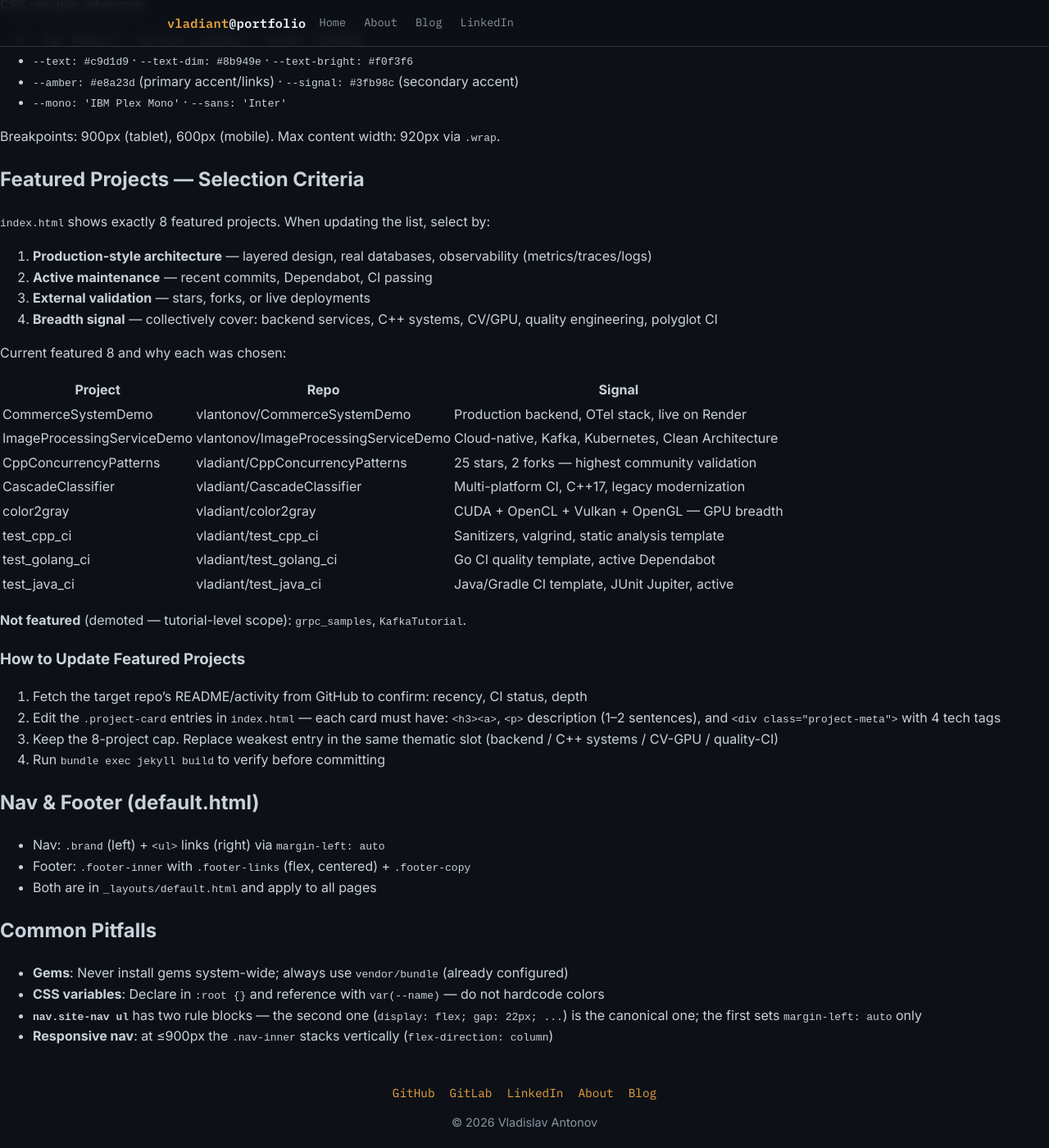
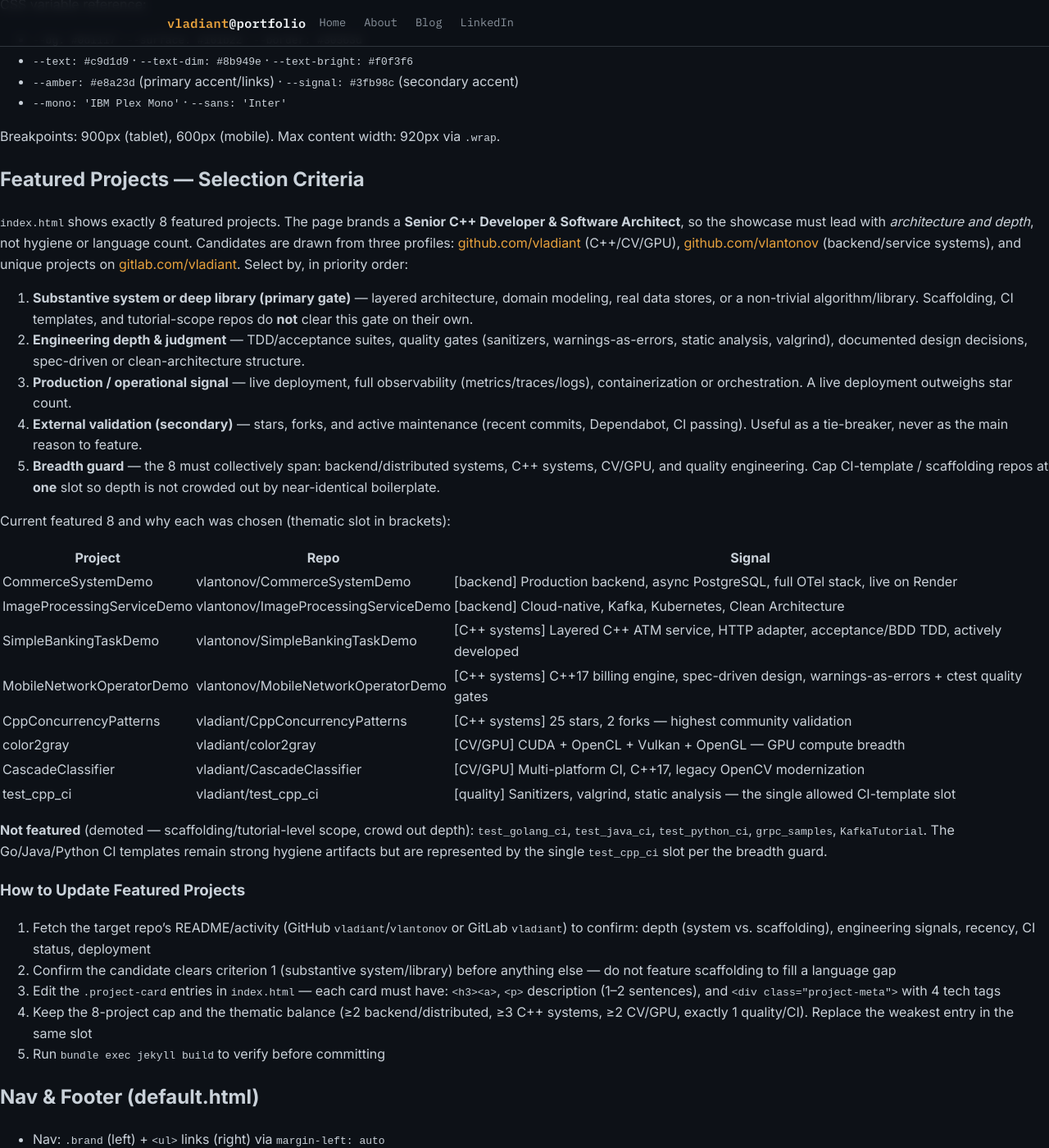
Before and after one commit to vladiant/vladiant.github.io, a Jekyll site: the page built from AGENTS.md, in a window 1280 px wide and 1400 px high, scrolled down 887 px. Shown: the whole window at 82% size. Built offline with Jekyll 4.4.1, drawn with Linux system fonts in a browser that asks for light colours; our own code applies the rules of GitHub Pages for plain Markdown files.

Commit message:
Update criteria and featured projects

```diff
--- a/AGENTS.md
+++ b/AGENTS.md
@@ -43,34 +43,36 @@
 
 ## Featured Projects — Selection Criteria
 
-`index.html` shows exactly 8 featured projects. When updating the list, select by:
+`index.html` shows exactly 8 featured projects. The page brands a **Senior C++ Developer & Software Architect**, so the showcase must lead with *architecture and depth*, not hygiene or language count. Candidates are drawn from three profiles: [github.com/vladiant](https://github.com/vladiant) (C++/CV/GPU), [github.com/vlantonov](https://github.com/vlantonov) (backend/service systems), and unique projects on [gitlab.com/vladiant](https://gitlab.com/vladiant). Select by, in priority order:
 
-1. **Production-style architecture** — layered design, real databases, observability (metrics/traces/logs)
-2. **Active maintenance** — recent commits, Dependabot, CI passing
-3. **External validation** — stars, forks, or live deployments
-4. **Breadth signal** — collectively cover: backend services, C++ systems, CV/GPU, quality engineering, polyglot CI
+1. **Substantive system or deep library (primary gate)** — layered architecture, domain modeling, real data stores, or a non-trivial algorithm/library. Scaffolding, CI templates, and tutorial-scope repos do **not** clear this gate on their own.
+2. **Engineering depth & judgment** — TDD/acceptance suites, quality gates (sanitizers, warnings-as-errors, static analysis, valgrind), documented design decisions, spec-driven or clean-architecture structure.
+3. **Production / operational signal** — live deployment, full observability (metrics/traces/logs), containerization or orchestration. A live deployment outweighs star count.
+4. **External validation (secondary)** — stars, forks, and active maintenance (recent commits, Dependabot, CI passing). Useful as a tie-breaker, never as the main reason to feature.
+5. **Breadth guard** — the 8 must collectively span: backend/distributed systems, C++ systems, CV/GPU, and quality engineering. Cap CI-template / scaffolding repos at **one** slot so depth is not crowded out by near-identical boilerplate.
 
-Current featured 8 and why each was chosen:
+Current featured 8 and why each was chosen (thematic slot in brackets):
 
 | Project | Repo | Signal |
 |---|---|---|
-| CommerceSystemDemo | vlantonov/CommerceSystemDemo | Production backend, OTel stack, live on Render |
-| ImageProcessingServiceDemo | vlantonov/ImageProcessingServiceDemo | Cloud-native, Kafka, Kubernetes, Clean Architecture |
-| CppConcurrencyPatterns | vladiant/CppConcurrencyPatterns | 25 stars, 2 forks — highest community validation |
-| CascadeClassifier | vladiant/CascadeClassifier | Multi-platform CI, C++17, legacy modernization |
-| color2gray | vladiant/color2gray | CUDA + OpenCL + Vulkan + OpenGL — GPU breadth |
-| test_cpp_ci | vladiant/test_cpp_ci | Sanitizers, valgrind, static analysis template |
-| test_golang_ci | vladiant/test_golang_ci | Go CI quality template, active Dependabot |
-| test_java_ci | vladiant/test_java_ci | Java/Gradle CI template, JUnit Jupiter, active |
+| CommerceSystemDemo | vlantonov/CommerceSystemDemo | [backend] Production backend, async PostgreSQL, full OTel stack, live on Render |
+| ImageProcessingServiceDemo | vlantonov/ImageProcessingServiceDemo | [backend] Cloud-native, Kafka, Kubernetes, Clean Architecture |
+| SimpleBankingTaskDemo | vlantonov/SimpleBankingTaskDemo | [C++ systems] Layered C++ ATM service, HTTP adapter, acceptance/BDD TDD, actively developed |
+| MobileNetworkOperatorDemo | vlantonov/MobileNetworkOperatorDemo | [C++ systems] C++17 billing engine, spec-driven design, warnings-as-errors + ctest quality gates |
+| CppConcurrencyPatterns | vladiant/CppConcurrencyPatterns | [C++ systems] 25 stars, 2 forks — highest community validation |
+| color2gray | vladiant/color2gray | [CV/GPU] CUDA + OpenCL + Vulkan + OpenGL — GPU compute breadth |
+| CascadeClassifier | vladiant/CascadeClassifier | [CV/GPU] Multi-platform CI, C++17, legacy OpenCV modernization |
+| test_cpp_ci | vladiant/test_cpp_ci | [quality] Sanitizers, valgrind, static analysis — the single allowed CI-template slot |
 
-**Not featured** (demoted — tutorial-level scope): `grpc_samples`, `KafkaTutorial`.
+**Not featured** (demoted — scaffolding/tutorial-level scope, crowd out depth): `test_golang_ci`, `test_java_ci`, `test_python_ci`, `grpc_samples`, `KafkaTutorial`. The Go/Java/Python CI templates remain strong hygiene artifacts but are represented by the single `test_cpp_ci` slot per the breadth guard.
 
 ### How to Update Featured Projects
 
-1. Fetch the target repo's README/activity from GitHub to confirm: recency, CI status, depth
-2. Edit the `.project-card` entries in `index.html` — each card must have: `<h3><a>`, `<p>` description (1–2 sentences), and `<div class="project-meta">` with 4 tech tags
-3. Keep the 8-project cap. Replace weakest entry in the same thematic slot (backend / C++ systems / CV-GPU / quality-CI)
-4. Run `bundle exec jekyll build` to verify before committing
+1. Fetch the target repo's README/activity (GitHub `vladiant`/`vlantonov` or GitLab `vladiant`) to confirm: depth (system vs. scaffolding), engineering signals, recency, CI status, deployment
+2. Confirm the candidate clears criterion 1 (substantive system/library) before anything else — do not feature scaffolding to fill a language gap
+3. Edit the `.project-card` entries in `index.html` — each card must have: `<h3><a>`, `<p>` description (1–2 sentences), and `<div class="project-meta">` with 4 tech tags
+4. Keep the 8-project cap and the thematic balance (≥2 backend/distributed, ≥3 C++ systems, ≥2 CV/GPU, exactly 1 quality/CI). Replace the weakest entry in the same slot
+5. Run `bundle exec jekyll build` to verify before committing
 
 ## Nav & Footer (default.html)
 
```
Also changed, not shown: index.html (+21 -21 lines).
